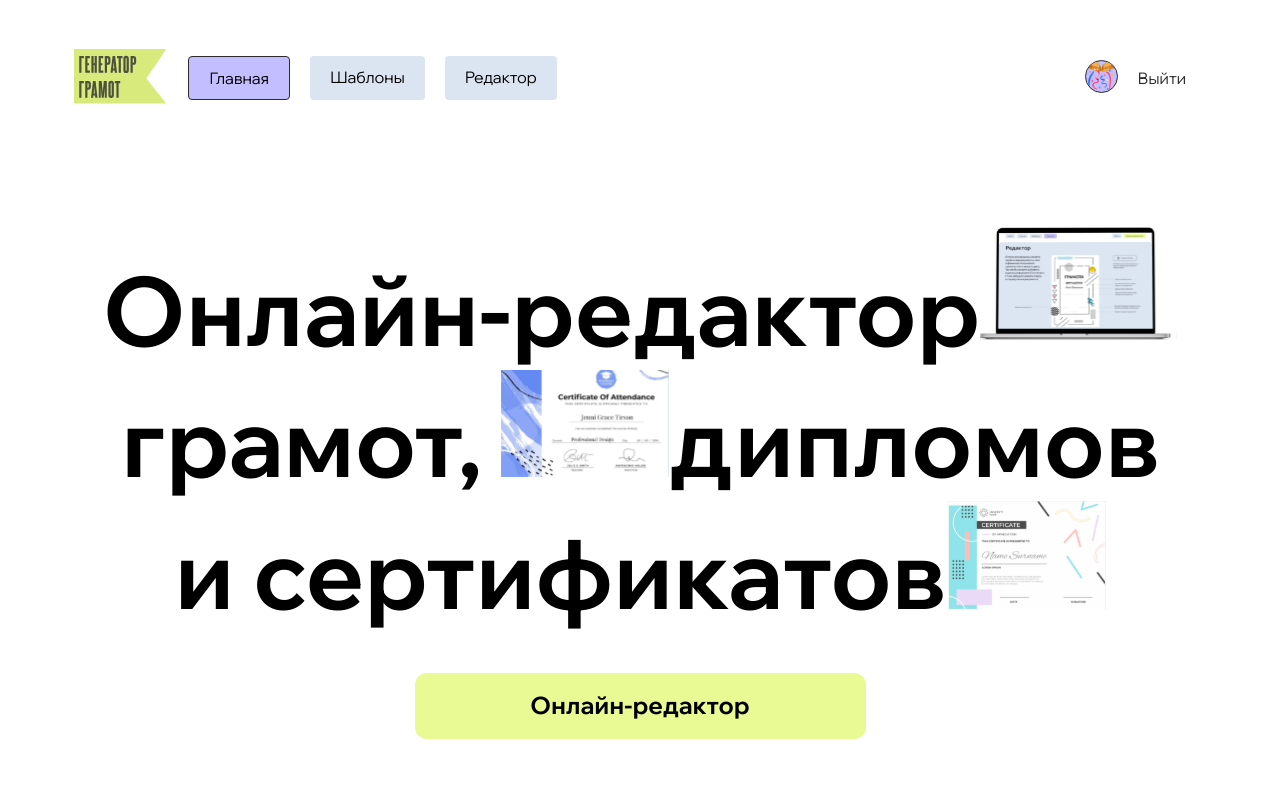
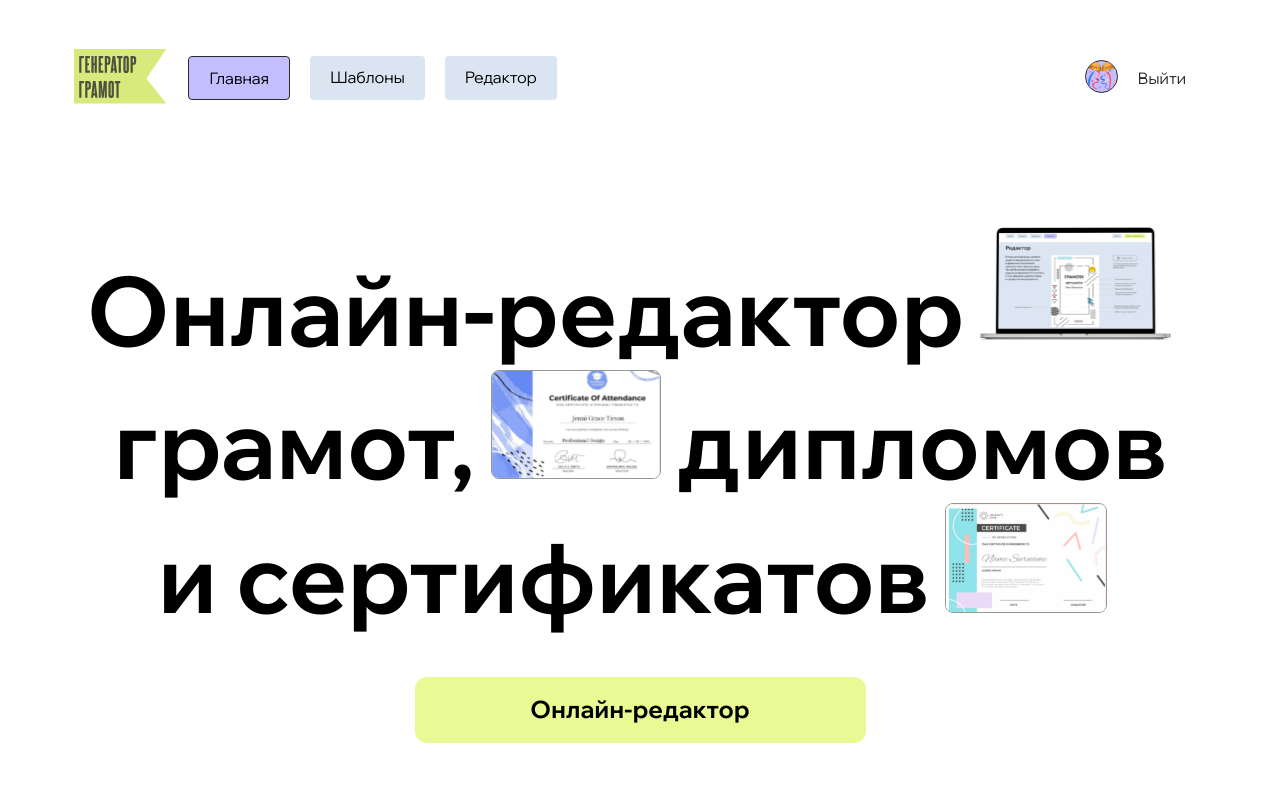
Before and after one commit to certificates-and-commendations/Frontend, a React (Create React App) app: page / in a window 1280 px wide. Shown: the top 800 px of the page. Built offline with nearby package versions, Linux system fonts and the light colour scheme; a web font is replaced by a local one.

Commit message:
fix some margines

```diff
--- a/src/components/Main/Promo/Promo.css
+++ b/src/components/Main/Promo/Promo.css
@@ -16,6 +16,16 @@
 
 .promo__link {
 	text-decoration: none;
+}
+
+.promo__image {
+    border-radius: 8px;
+    border: 1px solid #959596;
+    margin-left: 16px;
+    margin-right: 16px;
+}
+.promo__image:first-of-type {
+    border: none;
 }
 
 .promo__button {
--- a/src/components/Main/Promo/Promo.jsx
+++ b/src/components/Main/Promo/Promo.jsx
@@ -13,7 +13,7 @@ export default function Promo() {
       <h1 className="promo__title">
         Онлайн-редактор
         <img src={mac} alt="Шаблон грамоты" className="promo__image" />
-        грамот, <img
+        грамот,<img
           src={dipl}
           alt="Шаблон грамоты"
           className="promo__image"
```
